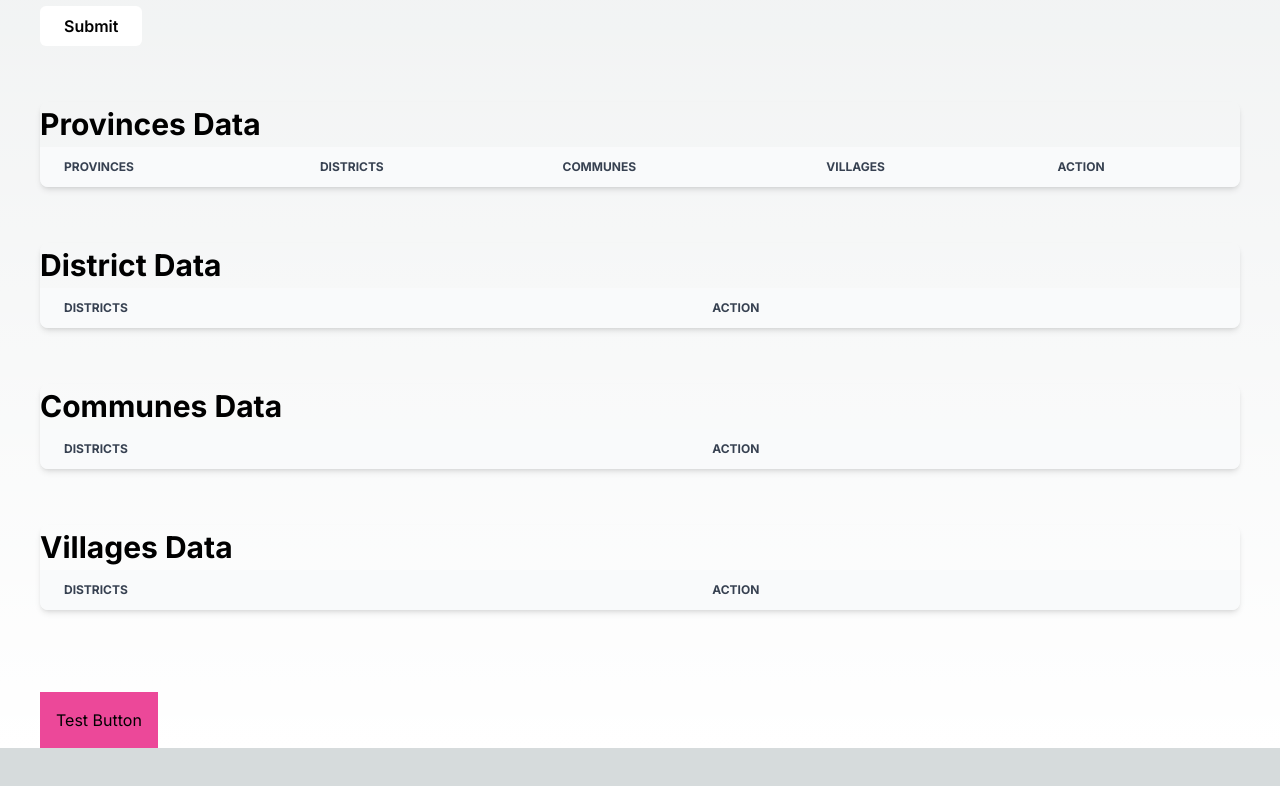
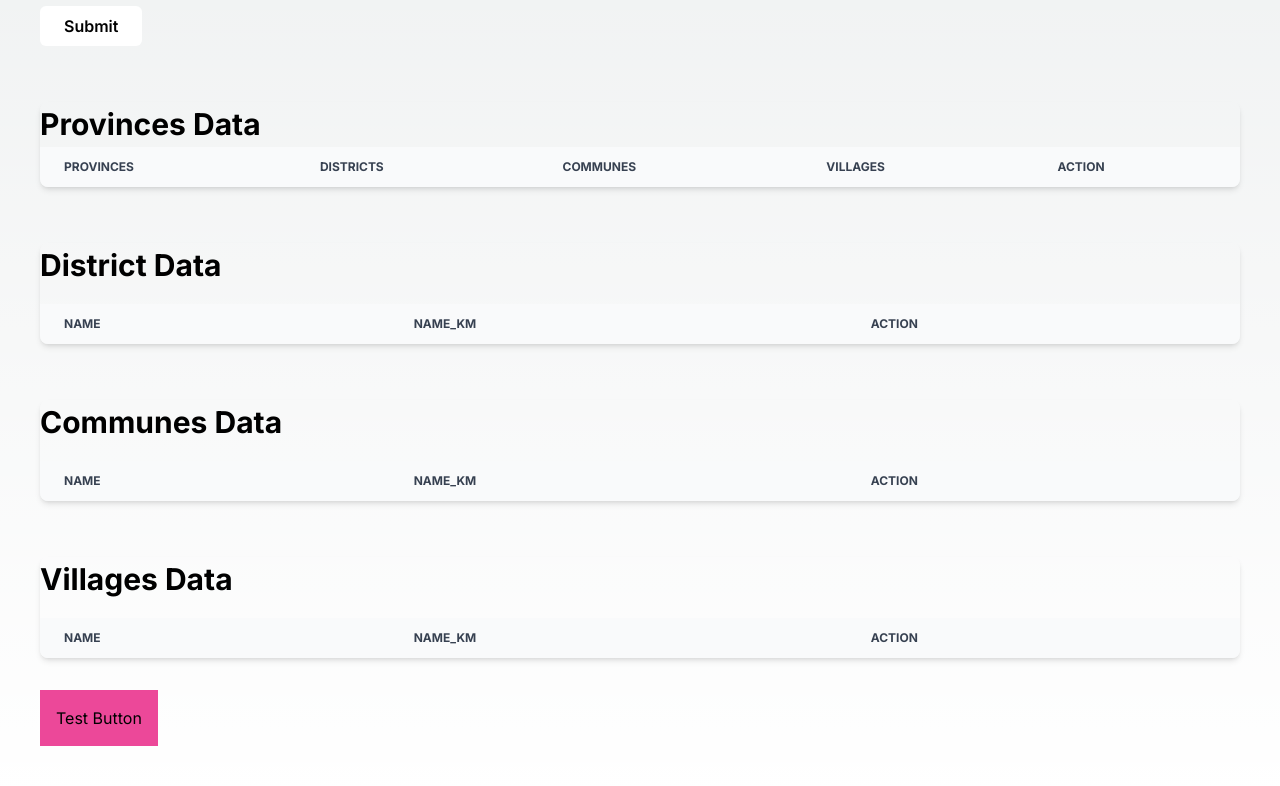
Before and after one commit to MarwinYuth/filter_provinces, a Next.js app: page / in a window 1280 px wide. Shown: the part 1592-2378 px from the top of the page. Before the commit the page ends 2340 px from the top, so only its background shows below. Built offline with nearby package versions, Linux system fonts and the light colour scheme.

Commit message:
complete delete

```diff
--- a/src/app/page.js
+++ b/src/app/page.js
@@ -1,6 +1,6 @@
 "use client"
 import { ProvinceForm } from '@/components/ProvineceForm'
-import { useEffect, useMemo, useState } from 'react'
+import { useMemo, useState } from 'react'
 import { uuidv4 } from '@/utils'
 import { DistrictForm } from '@/components/DistrictForm'
 import { CommunesForm } from '@/components/CommunesForm'
@@ -8,42 +8,18 @@ import { VillageForm } from '@/components/VillageForm'
 import { Table } from '@/components/Table'
 import { data } from 'autoprefixer'
 import { ReuseableTable } from '@/components/ReuseableTable'
-import { Modal } from '@/components/Modal'
 
 export default function Home() {
-  const [selectProvinceId,setSelectProvinceId] = useState(null)
 
   const [provinces,setProvinces] = useState([])
   const [districts,setDistricts] = useState([])
   const [communes,setCommunes] = useState([])
   const [villages,setVillages] = useState([])
 
-  // useEffect(() => {
-
-  //   if(provinces.length === 0){
-  //     return
-  //   }
-
-  //   setData(prev => {
-  //     const id = uuidv4()
-
-  //     return[
-  //       ...prev,
-  //       {
-  //         id:id,
-  //         provinces:provinces.find(province => province.id === selectProvinceId),
-  //         totalDistricts:0,
-  //         totalCommunes:0,
-  //         totalVillages:0
-  //       }
-  //     ]
-  //   })
-
-  // },[provinces])
-
   const data = useMemo(() => {
 
     const id = uuidv4();
+
     return provinces.map((province) => {
 
       const districtResults = districts.filter(
@@ -142,9 +118,7 @@ export default function Home() {
   }
 
 
-  const onDelete = (param) => {
-    // console.log(param);
-
+  const onDeleteProvince = (param) => {
     const provinceId = param.province.id
     setProvinces(prev => prev.filter(pro => pro.id !== provinceId))
 
@@ -155,6 +129,28 @@ export default function Home() {
 
     const communeData = communes.find(com => com.district_id === districtData.id)
     setVillages(villages.filter(vill => vill.commune_id !== communeData.id))
+  }
+
+  const onDeleteDistrict = (param) => {
+    const districtId = param
+    setDistricts(prev => prev.filter(dis => dis.id !== districtId))
+
+    setCommunes(prev => prev.filter(com => com.district_id !== districtId))
+    const communeData = communes.find(com => com.district_id === districtId)
+
+    setVillages(prev => prev.filter(vil => vil.commune_id !== communeData.id))
+  }
+
+  const onDeleteCommune = (param) => {
+    const communeId = param
+
+    setCommunes(prev => prev.filter(com => com.id !== communeId))
+    setVillages(prev => prev.filter(vil => vil.commune_id !== communeId))
+  }
+
+  const onDeleteVillage = (param) => {
+    const villageId = param
+    setVillages(prev => prev.filter(vil => vil.id !== villageId))
   }
 
 
@@ -179,17 +175,16 @@ export default function Home() {
       <CommunesForm provinces={provinces} districts={districts} onSave={onSaveCommune}/>
       <VillageForm communes={communes} provinces={provinces} districts={districts} onSave={onSaveVillage}/>
 
-      <Table data={data} onDelete={onDelete} />
+      <Table data={data} onDelete={onDeleteProvince} />
 
-      <ReuseableTable label='District Data' data={districts} onDelete={setDistricts}/>
+      <ReuseableTable label='District Data' data={districts} onDelete={onDeleteDistrict}/>
 
-      <ReuseableTable label='Communes Data' data={communes} onDelete={setCommunes}/>
+      <ReuseableTable label='Communes Data' data={communes} onDelete={onDeleteCommune}/>
 
-      <ReuseableTable label='Villages Data' data={villages} onDelete={setVillages}/>
+      <ReuseableTable label='Villages Data' data={villages} onDelete={onDeleteVillage}/>
 
+      <button onClick={testButton} className='mt-8 bg-pink-500 p-4'>Test Button</button>
       <div className='h-[50px]'></div>
-      <button onClick={testButton} className='mt-8 bg-pink-500 p-4'>Test Button</button>
-
 
       {/* <Modal data={viewDetail} onChangePopUp={setPopUp} isVisible={popUp} onUpdate={onUpdate}/> */}
 
--- a/src/components/DistrictForm.js
+++ b/src/components/DistrictForm.js
@@ -16,6 +16,10 @@ export const DistrictForm = ({onSave,provinces}) => {
     }
 
     const onClickSave = () => {
+        if(form.province_id === '' || form.name === '' || form.name_km === ''){
+            alert('Fill all the form')
+            return null
+        }
         onSave(form)
 
         setForm({province_id:'',name:'',name_km:''})
--- a/src/components/Input.js
+++ b/src/components/Input.js
@@ -35,8 +35,6 @@ export const SelectInput = ({label,name,value,placeholder,options = [],onChange}
              {
                 options.map((option) => <option value={option.id}>{option.name}</option>)
              }
-
-
             </select>
 
         </div>
--- a/src/components/ProvineceForm.js
+++ b/src/components/ProvineceForm.js
@@ -19,6 +19,9 @@ export const ProvinceForm = ({onSave,onEdit}) => {
 
     const onClickSave = () => {
 
+        if(form.name === '' || form.name_km === ''){
+            return null
+        }
         onSave(form)
 
         setForm({name:'',name_km:''})
--- a/src/components/ReuseableTable.js
+++ b/src/components/ReuseableTable.js
@@ -3,21 +3,16 @@ import { Modal } from "./Modal"
 import { data } from "autoprefixer"
 
 
-export const ReuseableTable = ({label,data}) => {
+export const ReuseableTable = ({label,data,onDelete}) => {
 
     const [popUp,setPopUp] = useState(false)
     const [viewDetail,setViewDetail] = useState()
 
     const onEdit = (data) => {
         setPopUp(true)
+        console.log(data);
         setViewDetail(data)
     }
-
-    // const onClickDelete = (dataId) => {
-
-    //     onDelete(prev => prev.filter(data => data.id !== dataId))
-    // }
-
 
     return(
 
@@ -26,12 +21,15 @@ export const ReuseableTable = ({label,data}) => {
 
             <h1 className="text-[30px] font-bold">{label}</h1>
 
-            <table class="w-full text-sm text-left rtl:text-right text-gray-500 dark:text-gray-400">
+            <table class=" mt-4 w-full text-sm text-left rtl:text-right text-gray-500 dark:text-gray-400">
                 <thead class="text-xs text-gray-700 uppercase bg-gray-50 dark:bg-gray-700 dark:text-gray-400">
 
                     <tr>
                         <th scope="col" class="px-6 py-3">
-                            Districts
+                            Name
+                        </th>
+                        <th scope="col" class="px-6 py-3">
+                            Name_Km
                         </th>
                         <th scope="col" class="px-6 py-3">
                             Action
@@ -42,16 +40,19 @@ export const ReuseableTable = ({label,data}) => {
                 <tbody>
 
                     {
-                        data.map((data,index) => {
+                        data.map((data) => {
 
                             return(
 
                                 <tr class="odd:bg-white odd:dark:bg-gray-900 even:bg-gray-50 even:dark:bg-gray-800 border-b dark:border-gray-700">
                                     <th scope="row" class="px-6 py-4 font-medium text-gray-900 whitespace-nowrap dark:text-white">
-                                        {data.name} / {data.name_km}
+                                        {data.name}
                                     </th>
                                     <td class="px-6 py-4">
-                                        <a onClick={() => onEdit(data)} className="text-blue-500 font-bold">Edit</a> / <a onClick={() => onClickDelete(data.id)} className="text-red-600 font-bold">Delete</a>
+                                        {data.name_km}
+                                    </td>
+                                    <td class="px-6 py-4">
+                                        <a onClick={() => onEdit(data)} className="text-blue-500 font-bold">Edit</a> / <a onClick={() => onDelete(data.id)} className="text-red-600 font-bold">Delete</a>
                                     </td>
                                 </tr>
 
```
